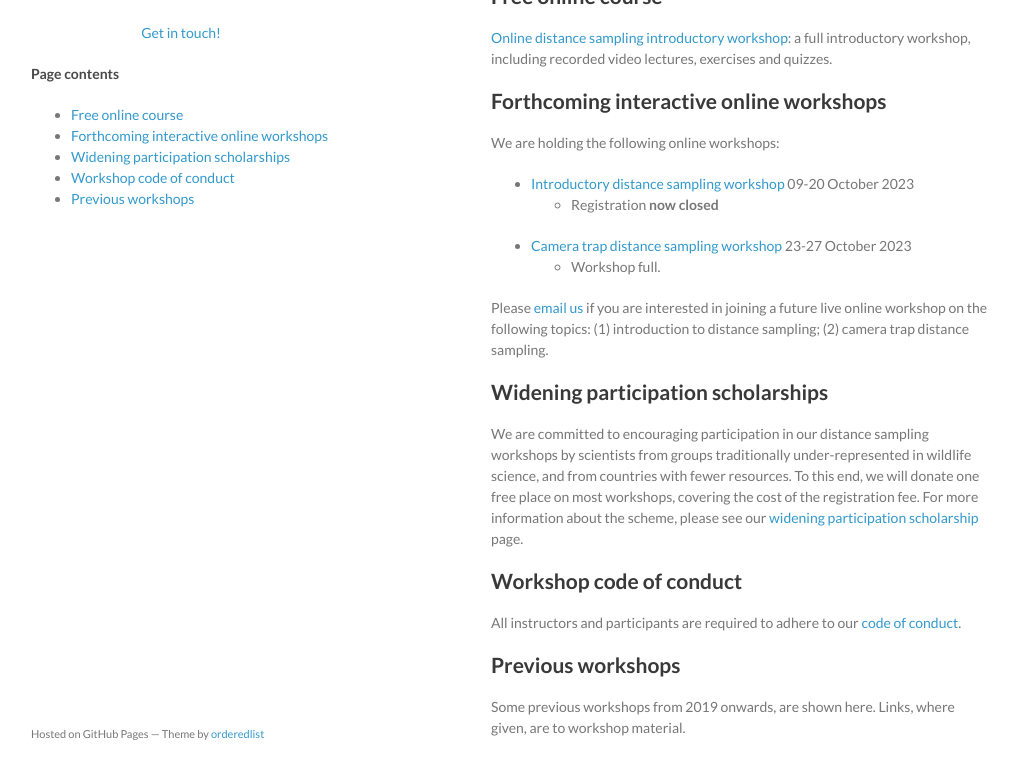
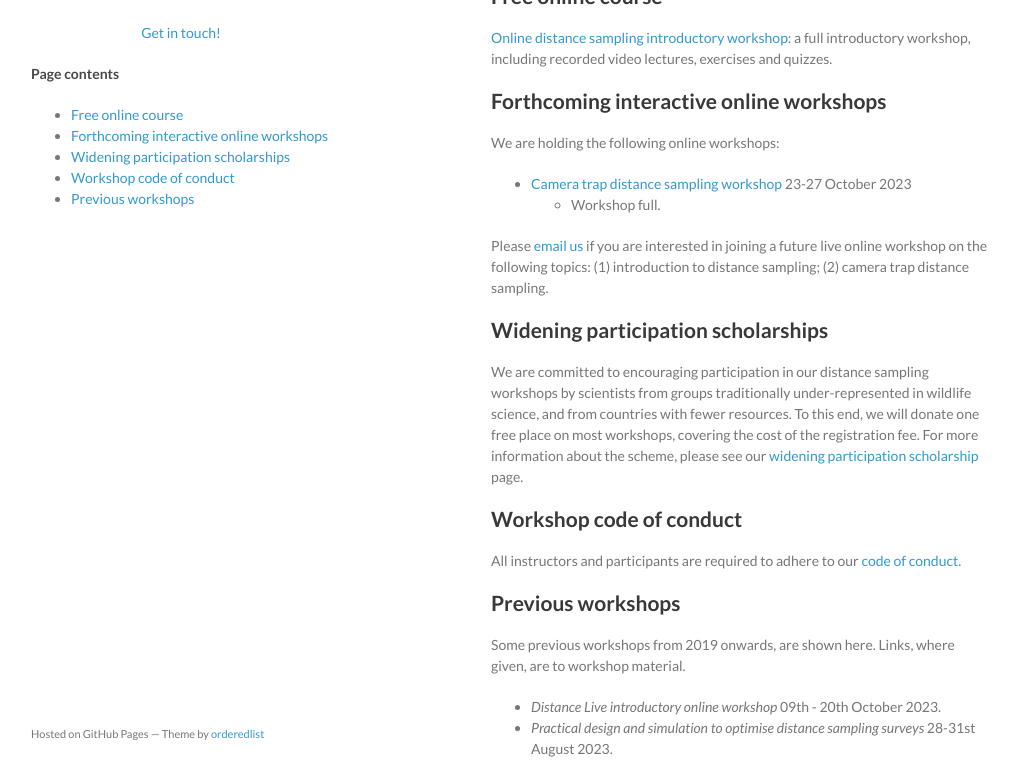
Before and after one commit to distanceworkshops/distanceworkshops.github.io, a Jekyll site: the page built from index.md, in a window 1280 px wide and 900 px high, cut to the strip 137-900 px from the top of the window. Shown: the whole strip, without its empty margins (129-1147 px from the left). Built offline with Jekyll 4.4.1, drawn with Linux system fonts in a browser that asks for light colours.

Commit message:
Update index.md
remove oct23 intro

```diff
--- a/index.md
+++ b/index.md
@@ -17,8 +17,6 @@ We are holding the following online workshops:
 
 <!--- [Practical design and simulation to optimise distance sampling surveys](https://workshops.distancesampling.org/design-aug-2023) 28-31 August 2023
   - Registration now closed. -->
-- [Introductory distance sampling workshop](intro-oct-2023) 09-20 October 2023
-  - Registration **now closed**
 - [Camera trap distance sampling workshop](ctds-oct-2023) 23-27 October 2023
   - Workshop full.
 
@@ -36,6 +34,7 @@ All instructors and participants are required to adhere to our [code of conduct]
 
 Some previous workshops from 2019 onwards, are shown here. Links, where given, are to workshop material.
 
+- *Distance Live introductory online workshop* 09th - 20th October 2023.
 - *Practical design and simulation to optimise distance sampling surveys* 28-31st August 2023.
 - *Distance Live introductory online workshop* 10th - 21st July 2023.
 - *Camera trap distance sampling* - 3rd - 7th April 2023.
```
